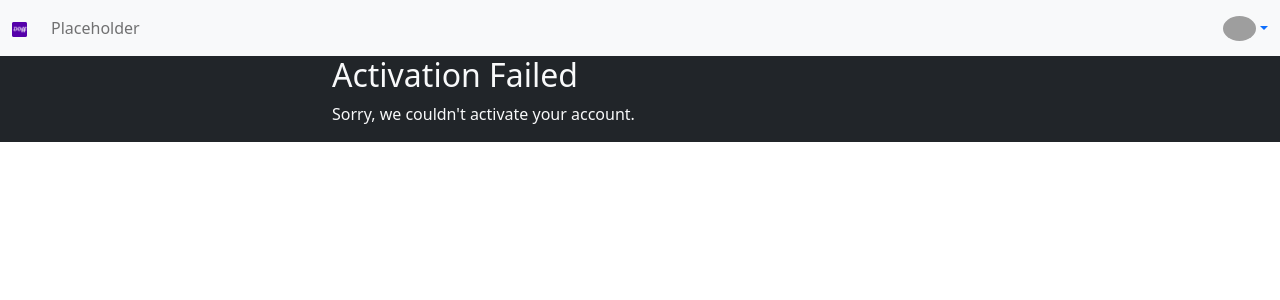
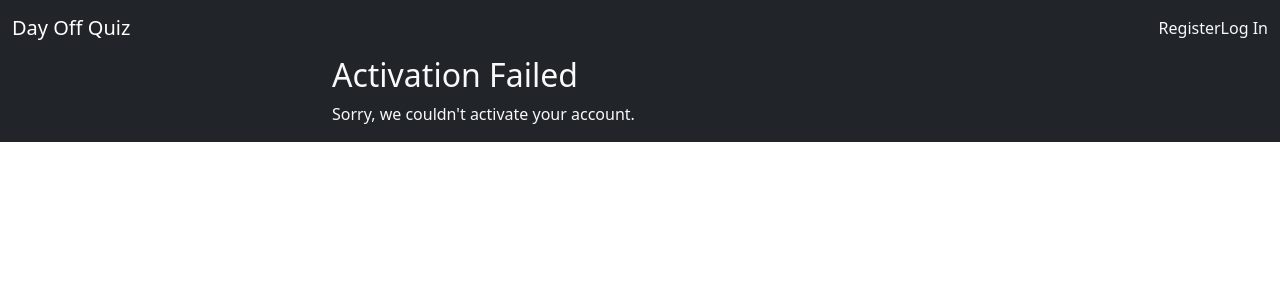
Before and after one commit to natuspati/DayOffQuiz, a Django app: template quiz_auth/templates/django_registration/activation_failed.html in a window 1280 px wide. Shown: the top 300 px of the page. Run offline with Django 3.2, Linux system fonts and the light colour scheme; the template is opened without the code that fills it, so the values that code supplies are empty; some libraries are stand-ins or nearby versions; grey boxes are pictures that could not be loaded.

```diff
--- a/quiz/templates/_base.html
+++ b/quiz/templates/_base.html
@@ -12,82 +12,21 @@
 </head>
 <body>
 
-{#<nav class="navbar navbar-expand-lg navbar-light bg-light text-dark">#}
-{#    <div class="container-fluid">#}
-{#        <a class="navbar-brand" href="/">Day Off Quiz</a>#}
-{#        <div class="d-flex">#}
-{#            {% if request.user.is_active %}#}
-{#                <a class="nav-link" href="{% url "profile" %}">Profile</a>#}
-{#                <a class="nav-link" href="{% url "logout" %}">Log Out</a>#}
-{#            {% else %}#}
-{#                <a class="nav-link" href="{% url "django_registration_register" %}">Register</a>#}
-{#                <a class="nav-link" href="{% url "login" %}">Log In</a>#}
-{#            {% endif %}#}
-{#        </div>#}
-{#    </div>#}
-{#</nav>#}
-
-<nav class="navbar navbar-expand-lg navbar-light bg-light">
+<nav class="navbar navbar-expand-lg navbar-dark bg-dark text-light">
     <div class="container-fluid">
-        <button class="navbar-toggler"
-                type="button"
-                data-mdb-toggle="collapse"
-                data-mdb-target="#navbarSupportedContent"
-                aria-controls="navbarSupportedContent"
-                aria-expanded="false"
-                aria-label="Toggle navigation"
-        >
-            <i class="fas fa-bars"></i>
-        </button>
-
-        <div class="collapse navbar-collapse" id="navbarSupportedContent">
-            <a class="navbar-brand mt-2 mt-lg-0" href="#">
-                <img src="{% static 'quiz/dayoff-16x16.png' %}"
-                     height="15"
-                     alt="MDB Logo"
-                     loading="lazy"
-                />
-            </a>
-            <ul class="navbar-nav me-auto mb-2 mb-lg-0">
-                <li class="nav-item">
-                    <a class="nav-link" href="#">Placeholder</a>
-                </li>
-            </ul>
-        </div>
-
-        <div class="d-flex align-items-center">
-            <div class="dropdown">
-                <a class="dropdown-toggle d-flex align-items-center hidden-arrow"
-                   href="#"
-                   id="navbarDropdownMenuAvatar"
-                   role="button"
-                   data-mdb-toggle="dropdown"
-                   aria-expanded="false"
-                >
-                    <img src="https://mdbcdn.b-cdn.net/img/new/avatars/2.webp"
-                         class="rounded-circle"
-                         height="25"
-                         alt="Black and White Portrait of a Man"
-                         loading="lazy"
-                    />
-                </a>
-                <ul class="dropdown-menu dropdown-menu-end"
-                    aria-labelledby="navbarDropdownMenuAvatar"
-                >
-                    <li>
-                        <a class="dropdown-item" href="#">My profile</a>
-                    </li>
-                    <li>
-                        <a class="dropdown-item" href="#">Settings</a>
-                    </li>
-                    <li>
-                        <a class="dropdown-item" href="#">Logout</a>
-                    </li>
-                </ul>
-            </div>
+        <a class="navbar-brand" href="/">Day Off Quiz</a>
+        <div class="d-flex">
+            {% if request.user.is_active %}
+                <a class="nav-link" href="{% url "profile" %}">Profile</a>
+                <a class="nav-link" href="{% url "logout" %}">Log Out</a>
+            {% else %}
+                <a class="nav-link" href="{% url "django_registration_register" %}">Register</a>
+                <a class="nav-link" href="{% url "login" %}">Log In</a>
+            {% endif %}
         </div>
     </div>
 </nav>
+
 
 <div class="container-fluid bg-dark text-light">
     {% block content %}
--- a/quiz/views.py
+++ b/quiz/views.py
@@ -34,11 +34,8 @@ def message(request):
     messages.warning(request, "warning")
     return HttpResponse(status=204)
 
-# TODO: Add image to User model
-# TODO: Configure the default to use Gravatar
+
 # TODO: Write generic list and detail views for events, teams
 # TODO: Try to format list view of events as index view
 # TODO: Add model form inputs to events, teams
 # TODO: Write permissions to access these forms
-# TODO: Create profile view
-# TODO: Restrict access to data in profile view using permissions
--- a/quiz_auth/admin.py
+++ b/quiz_auth/admin.py
@@ -1,6 +1,6 @@
 from django.contrib import admin
 from django.contrib.auth.admin import UserAdmin
-from quiz_auth.models import User
+from quiz_auth.models import User, UserProfile
 from django.utils.translation import gettext_lazy as _
 
 
@@ -37,3 +37,4 @@ class QuizUserAdmin(UserAdmin):
 
 
 admin.site.register(User, QuizUserAdmin)
+admin.site.register(UserProfile)
--- a/quiz_auth/templates/quiz_auth/profile.html
+++ b/quiz_auth/templates/quiz_auth/profile.html
@@ -4,7 +4,7 @@
 {% block content %}
     {% row %}
         {% col %}
-            <p>Logged in as {{ request.user }}.</p>
+            <p>Logged in as {{ request.user.first_name }}.</p>
             <p><a href="{% url "logout" %}">Log Out</a></p>
         {% endcol %}
     {% endrow %}
```
Also changed, not shown: quiz_auth/forms.py (+13 -1 lines), quiz_auth/models.py (+21 -0 lines), quiz_auth/templates/quiz_auth/edit-profile.html (added, +11 -0 lines), quiz_auth/views.py (+40 -0 lines), quiz_auth/migrations/0003_userprofile.py (added), test.svg (added), 2 other files.
